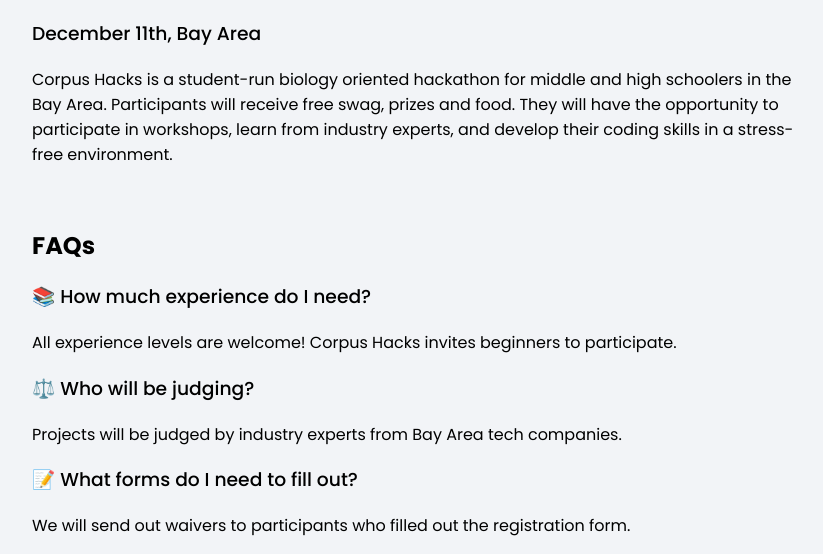
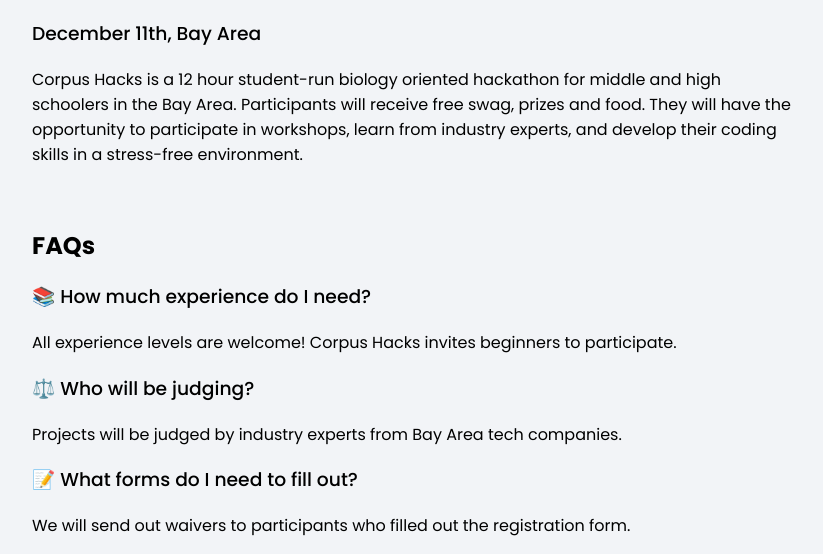
Before and after one commit to ritwikag2006/site, a plain HTML site: page index.html in a window 1280 px wide. Shown: the part 243-797 px from the top of the page, without its empty margins (224-1047 px from the left). Drawn offline with Linux system fonts and the light colour scheme.

Commit message:
Update index.html

```diff
--- a/index.html
+++ b/index.html
@@ -14,7 +14,7 @@
         <img src="logo.png" alt="logo" width="100" height="100">
         <h1>Corpus Hacks</h1>
         <h3>December 11th, Bay Area</h3>
-        <p>Corpus Hacks is a student-run biology oriented hackathon for middle and
+        <p>Corpus Hacks is a 12 hour student-run biology oriented hackathon for middle and
             high schoolers in the Bay Area. Participants will receive free swag,
             prizes and food. They will have the opportunity to participate in workshops,
             learn from industry experts, and develop their coding skills in a
@@ -63,7 +63,6 @@
         <p>Shridhula Srinivasan • Logistics, she/her</p>
         <p>Ritwika Ghosh • Finance, she/her</p>
         <p>Muskaan Garg • Outreach, she/her</p>
-	<p>Aahana Yadav • Outreach, she/her</p>
     </div>
     <br>
     <div>
```
